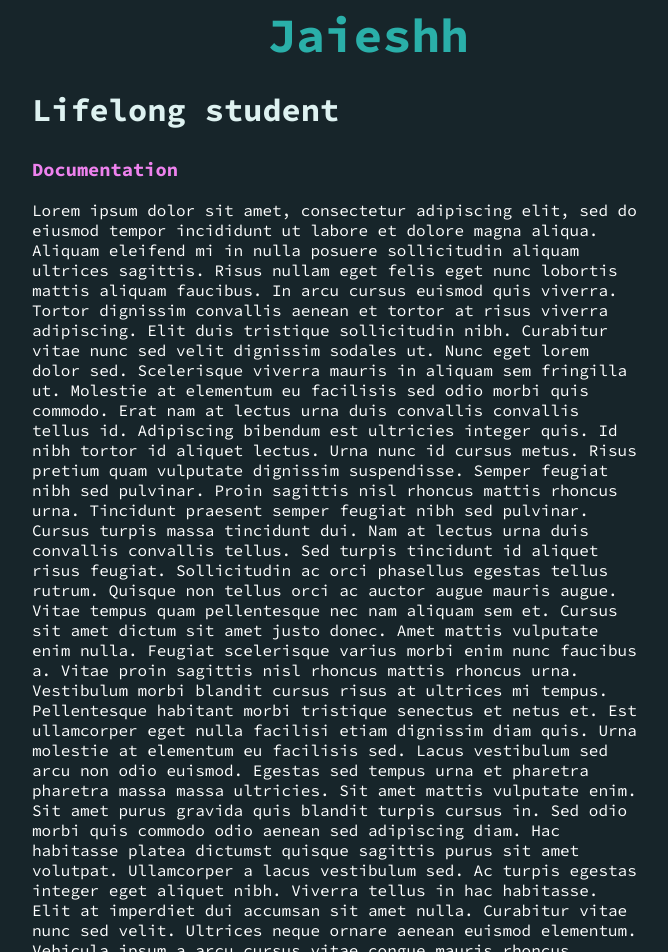
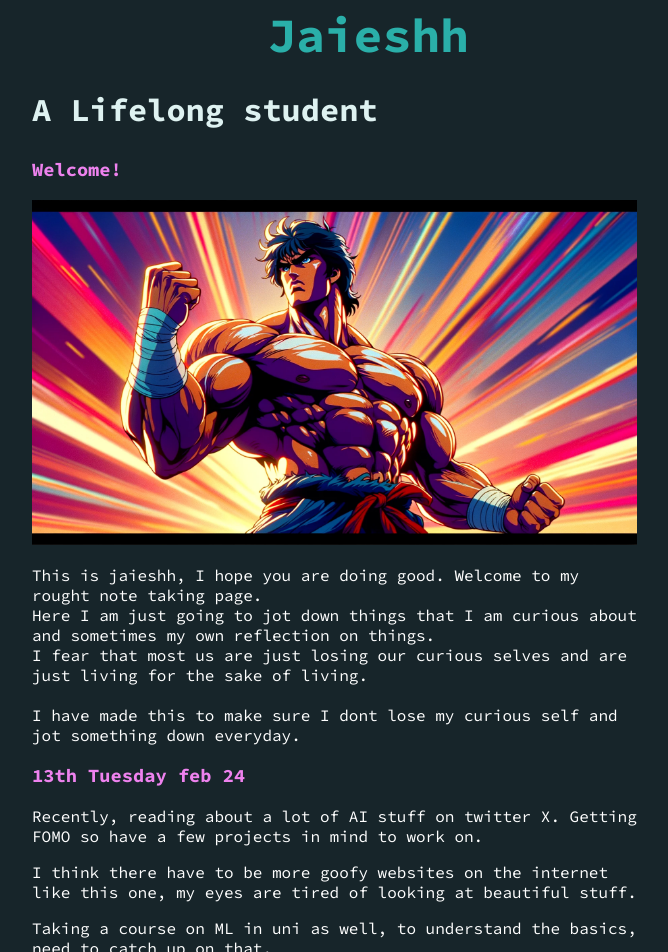
Before and after one commit to jay-esh/jaieshh, a Next.js app: page / in a window 1280 px wide. Shown: the top 952 px of the page, without its empty margins (272-940 px from the left). Built offline with nearby package versions, Linux system fonts and the light colour scheme.

Commit message:
first note

```diff
--- a/pages/index.js
+++ b/pages/index.js
@@ -21,24 +21,28 @@ export default function Home() {
         </h1>
 
         <h2 className={styles.subtitle}>
-          Lifelong student
+          A Lifelong student
         </h2>
 
         <div className={styles.description}>
-          <h3>Documentation</h3>
-          <p>Lorem ipsum dolor sit amet, consectetur adipiscing elit, sed do eiusmod tempor incididunt ut labore et dolore magna aliqua. Aliquam eleifend mi in nulla posuere sollicitudin aliquam ultrices sagittis. Risus nullam eget felis eget nunc lobortis mattis aliquam faucibus. In arcu cursus euismod quis viverra. Tortor dignissim convallis aenean et tortor at risus viverra adipiscing. Elit duis tristique sollicitudin nibh. Curabitur vitae nunc sed velit dignissim sodales ut. Nunc eget lorem dolor sed. Scelerisque viverra mauris in aliquam sem fringilla ut. Molestie at elementum eu facilisis sed odio morbi quis commodo. Erat nam at lectus urna duis convallis convallis tellus id. Adipiscing bibendum est ultricies integer quis.
-
-Id nibh tortor id aliquet lectus. Urna nunc id cursus metus. Risus pretium quam vulputate dignissim suspendisse. Semper feugiat nibh sed pulvinar. Proin sagittis nisl rhoncus mattis rhoncus urna. Tincidunt praesent semper feugiat nibh sed pulvinar. Cursus turpis massa tincidunt dui. Nam at lectus urna duis convallis convallis tellus. Sed turpis tincidunt id aliquet risus feugiat. Sollicitudin ac orci phasellus egestas tellus rutrum. Quisque non tellus orci ac auctor augue mauris augue. Vitae tempus quam pellentesque nec nam aliquam sem et. Cursus sit amet dictum sit amet justo donec. Amet mattis vulputate enim nulla.
-
-Feugiat scelerisque varius morbi enim nunc faucibus a. Vitae proin sagittis nisl rhoncus mattis rhoncus urna. Vestibulum morbi blandit cursus risus at ultrices mi tempus. Pellentesque habitant morbi tristique senectus et netus et. Est ullamcorper eget nulla facilisi etiam dignissim diam quis. Urna molestie at elementum eu facilisis sed. Lacus vestibulum sed arcu non odio euismod. Egestas sed tempus urna et pharetra pharetra massa massa ultricies. Sit amet mattis vulputate enim. Sit amet purus gravida quis blandit turpis cursus in. Sed odio morbi quis commodo odio aenean sed adipiscing diam. Hac habitasse platea dictumst quisque sagittis purus sit amet volutpat. Ullamcorper a lacus vestibulum sed.
-
-Ac turpis egestas integer eget aliquet nibh. Viverra tellus in hac habitasse. Elit at imperdiet dui accumsan sit amet nulla. Curabitur vitae nunc sed velit. Ultrices neque ornare aenean euismod elementum. Vehicula ipsum a arcu cursus vitae congue mauris rhoncus. Tellus in metus vulputate eu scelerisque felis imperdiet. Est ante in nibh mauris cursus mattis molestie. Auctor urna nunc id cursus metus aliquam eleifend. Malesuada fames ac turpis egestas sed tempus urna et pharetra. Nec tincidunt praesent semper feugiat nibh sed pulvinar proin. Mauris vitae ultricies leo integer malesuada nunc. Non curabitur gravida arcu ac. Rutrum quisque non tellus orci ac auctor. Viverra justo nec ultrices dui sapien. Elit duis tristique sollicitudin nibh sit amet.
-
-In dictum non consectetur a erat nam at lectus urna. Massa placerat duis ultricies lacus sed turpis tincidunt id. Eget magna fermentum iaculis eu non diam phasellus. Cursus mattis molestie a iaculis at erat pellentesque. Urna cursus eget nunc scelerisque. Sed tempus urna et pharetra pharetra massa massa ultricies. Mollis aliquam ut porttitor leo. Malesuada nunc vel risus commodo. Cras sed felis eget velit. Egestas congue quisque egestas diam in. Lectus quam id leo in vitae. Eget nullam non nisi est sit amet. Turpis nunc eget lorem dolor. Sapien pellentesque habitant morbi tristique senectus et netus.
-          </p>
+          <h3>Welcome!</h3>
           <div className='imagecontainer'>
             <img src="/images/anime.png" alt="Description of the image"/>
           </div>
+          <p>This is jaieshh, I hope you are doing good. Welcome to my rought note taking page.<br/>
+          Here I am just going to jot down things that I am curious about and sometimes my own reflection on things.<br/>
+          I fear that most us are just losing our curious selves and are just living for the sake of living.<br/><br/>
+          I have made this to make sure I dont lose my curious self and jot something down everyday.</p>
+        </div>
+        <div className={styles.description}>
+          <h3>13th Tuesday feb 24</h3>
+          {/* <div className='imagecontainer'>
+            <img src="/images/anime.png" alt="Description of the image"/>
+          </div> */}
+          <p>Recently, reading about a lot of AI stuff on twitter X. Getting FOMO so have a few projects in mind to work on.</p>
+          <p>I think there have to be more goofy websites on the internet like this one, my eyes are tired of looking at beautiful stuff.</p>
+          <p>Taking a course on ML in uni as well, to understand the basics, need to catch up on that.</p>
+          <p></p>
         </div>
       </main>
 
```
